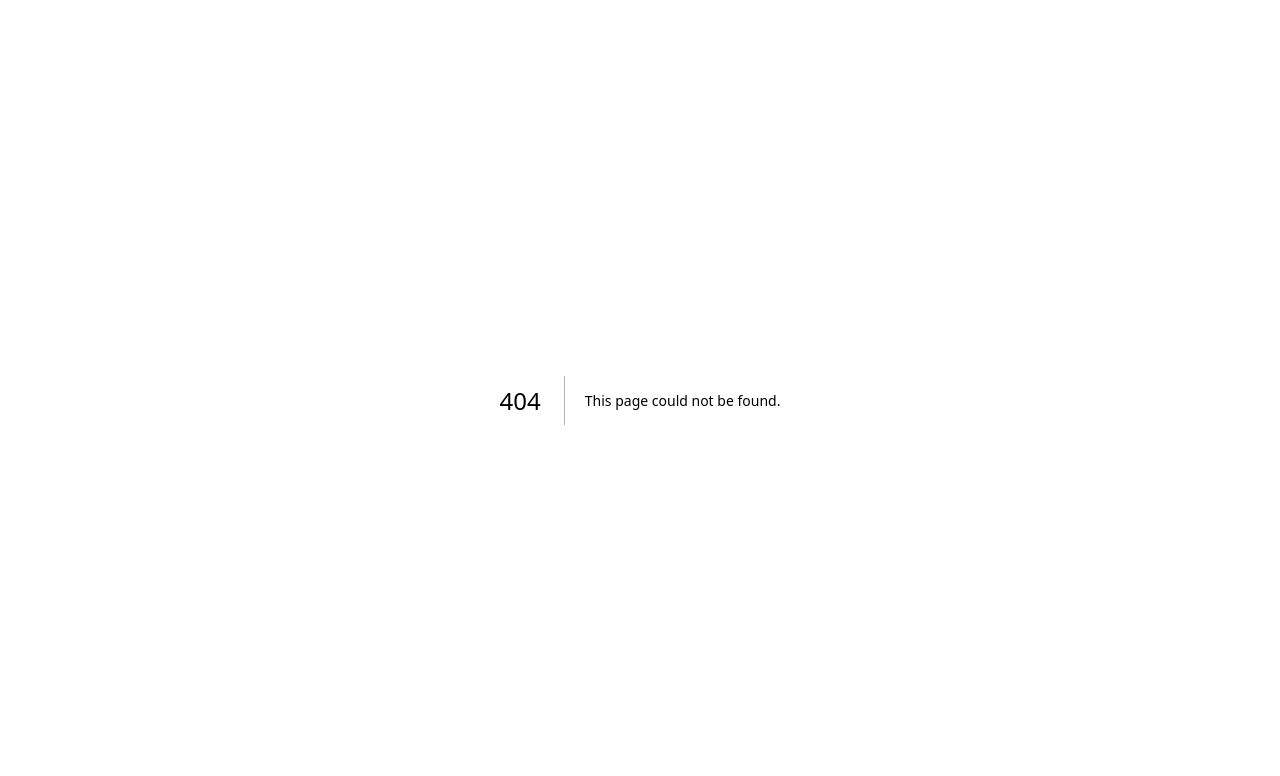
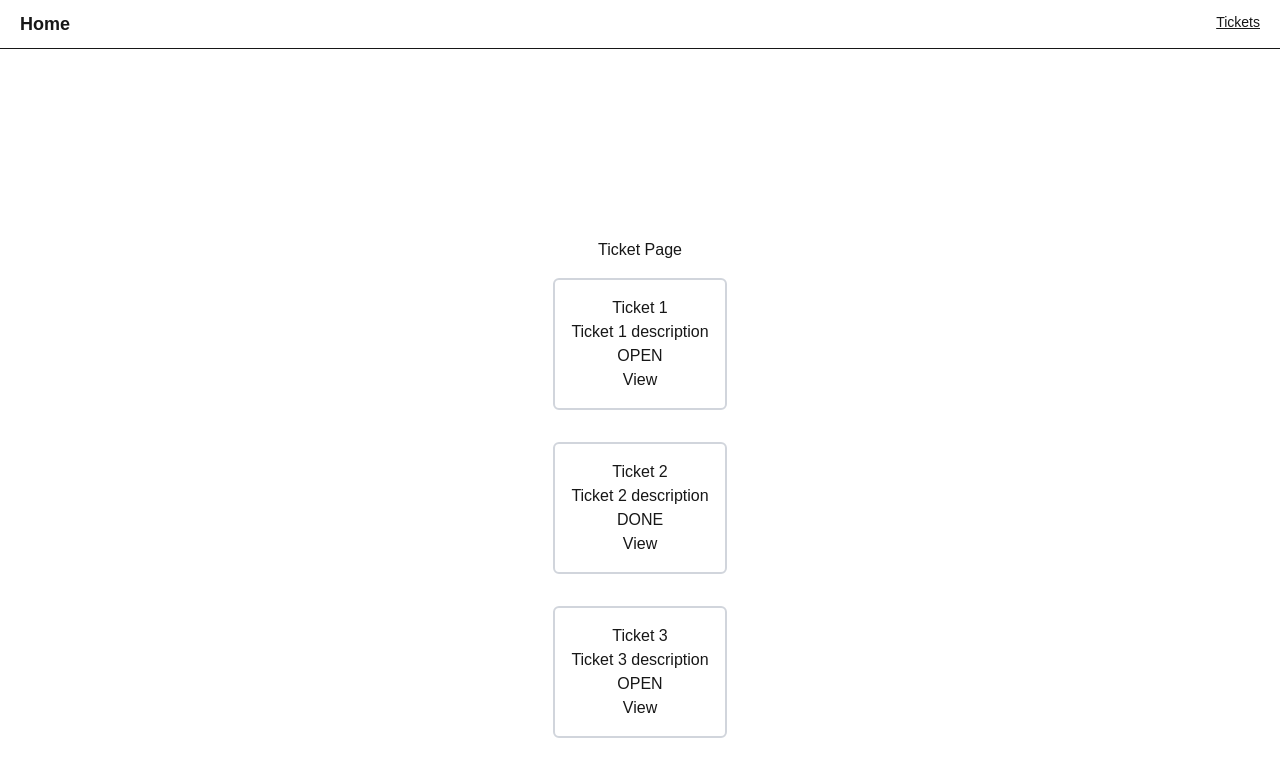
Before and after one commit to jyotiogennavar/ticket-management, a Next.js app: page /tickets in a window 1280 px wide. Before the commit this address had no page. Shown: the top 776 px of the page. Built offline with nearby package versions, Linux system fonts and the light colour scheme.

Commit message:
Add ticket management features: create initial ticket data, implement ticket and home pages with navigation

```diff
--- a/src/app/layout.tsx
+++ b/src/app/layout.tsx
@@ -1,20 +1,17 @@
+import "./globals.css";
 import type { Metadata } from "next";
-import { Geist, Geist_Mono } from "next/font/google";
-import "./globals.css";
+import { Inter } from "next/font/google";
+import Link from "next/link";
+import { homePath, ticketsPath } from "@/paths";
 
-const geistSans = Geist({
-  variable: "--font-geist-sans",
+const inter = Inter({
   subsets: ["latin"],
-});
-
-const geistMono = Geist_Mono({
-  variable: "--font-geist-mono",
-  subsets: ["latin"],
+  variable: "--font-inter",
 });
 
 export const metadata: Metadata = {
-  title: "Create Next App",
-  description: "Generated by create next app",
+  title: "The Road to Next",
+  description: "My Road to Next application ...",
 };
 
 export default function RootLayout({
@@ -23,11 +20,39 @@ export default function RootLayout({
   children: React.ReactNode;
 }>) {
   return (
-    <html
-      lang="en"
-      className={`${geistSans.variable} ${geistMono.variable} h-full antialiased`}
-    >
-      <body className="min-h-full flex flex-col">{children}</body>
+    <html lang="en">
+      <body className={`${inter.variable} antialiased`}>
+        <nav
+          className="
+            supports-backdrop-blur:bg-background/60
+            fixed left-0 right-0 top-0 z-20
+            border-b bg-background/95 backdrop-blur
+            w-full flex py-2.5 px-5 justify-between
+          "
+        >
+          <div>
+            <Link href={homePath()} className="text-lg font-bold">
+              Home
+            </Link>
+          </div>
+          <div>
+            <Link href={ticketsPath()} className="text-sm underline">
+              Tickets
+            </Link>
+          </div>
+        </nav>
+        <main
+          className="
+            min-h-screen flex-1
+            overflow-y-auto overflow-x-hidden
+            py-24 px-8
+            bg-secondary/20
+            flex flex-col
+          "
+        >
+          {children}
+        </main>
+      </body>
     </html>
   );
 }
--- a/src/app/page.tsx
+++ b/src/app/page.tsx
@@ -1,10 +1,15 @@
+import Link from "next/link";
+import { ticketsPath } from "@/paths";
 
-export default function Home() {
+const HomePage = () => {
+
   return (
-    <>
-    <div>
-      <h1>Hello World</h1>
+    <div className="flex flex-col items-center justify-center h-screen">
+      <h1 className="text-4xl font-bold">Hello World</h1>
+
+      <Link href={ticketsPath()}>Go to Tickets</Link>
     </div>
-    </>
   );
-}
+};
+
+export default HomePage;
--- /dev/null
+++ b/src/app/tickets/[ticketId]/page.tsx
@@ -0,0 +1,18 @@
+
+type TicketPageProps = {
+  params: Promise<{
+    ticketId: string;
+  }>;
+};
+
+const TicketPage = async ({ params }: TicketPageProps) => {
+  const { ticketId } = await params;
+
+  return (
+    <div className="flex flex-col items-center justify-center h-screen">
+      <h1>Ticket Page - ({ticketId})</h1>
+    </div>
+  );
+};
+
+export default TicketPage;
--- /dev/null
+++ b/src/app/tickets/page.tsx
@@ -0,0 +1,23 @@
+import { initialTickets } from "@/data";
+import { ticketPath } from "@/paths";
+import Link from "next/link";
+
+const TicketPage = () => {
+  return (
+    <div className="flex flex-col items-center justify-center h-screen">
+      <h1>Ticket Page</h1>
+
+      {initialTickets.map((ticket) => (
+        <div key={ticket.id} className="flex flex-col items-center justify-center border-2 border-gray-300 rounded-md p-4 m-4">
+          <h2>{ticket.title}</h2>
+          <p>{ticket.description}</p>
+          <p>{ticket.status}</p>
+          <Link href={ticketPath(ticket.id.toString())}>View</Link>
+        </div>
+      ))}
+    </div>
+  );
+
+};
+
+export default TicketPage;
--- /dev/null
+++ b/src/data.ts
@@ -0,0 +1,20 @@
+export const initialTickets = [
+  {
+    id: 1,
+    title: "Ticket 1",
+    description: "Ticket 1 description",
+    status: "OPEN",
+  },
+  {
+    id: 2,
+    title: "Ticket 2",
+    description: "Ticket 2 description",
+    status: "DONE",
+  },
+  {
+    id: 3,
+    title: "Ticket 3",
+    description: "Ticket 3 description",
+    status: "OPEN",
+  },
+];
--- /dev/null
+++ b/src/paths.ts
@@ -0,0 +1,5 @@
+export const homePath = () => "/";
+
+export const ticketsPath = () => "/tickets";
+
+export const ticketPath = (ticketId: string) => `${ticketsPath()}/${ticketId}`;
```
